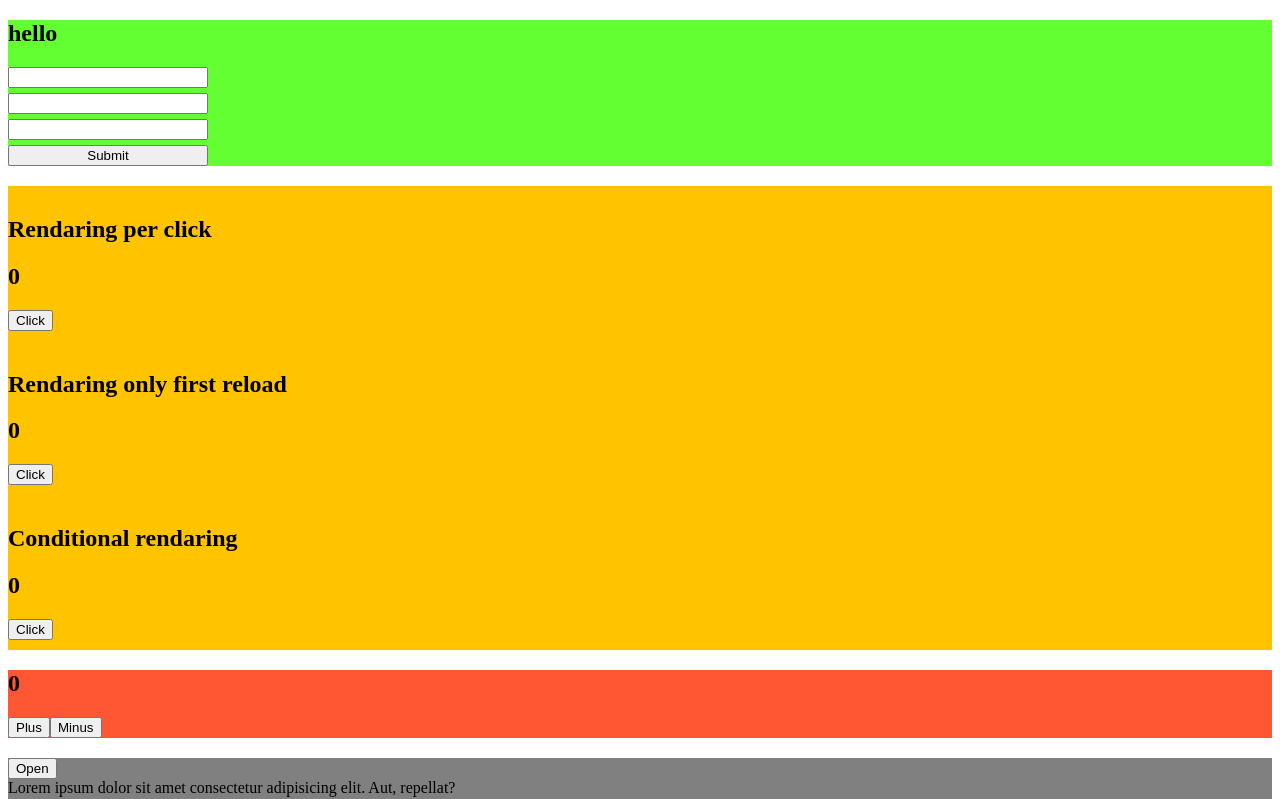
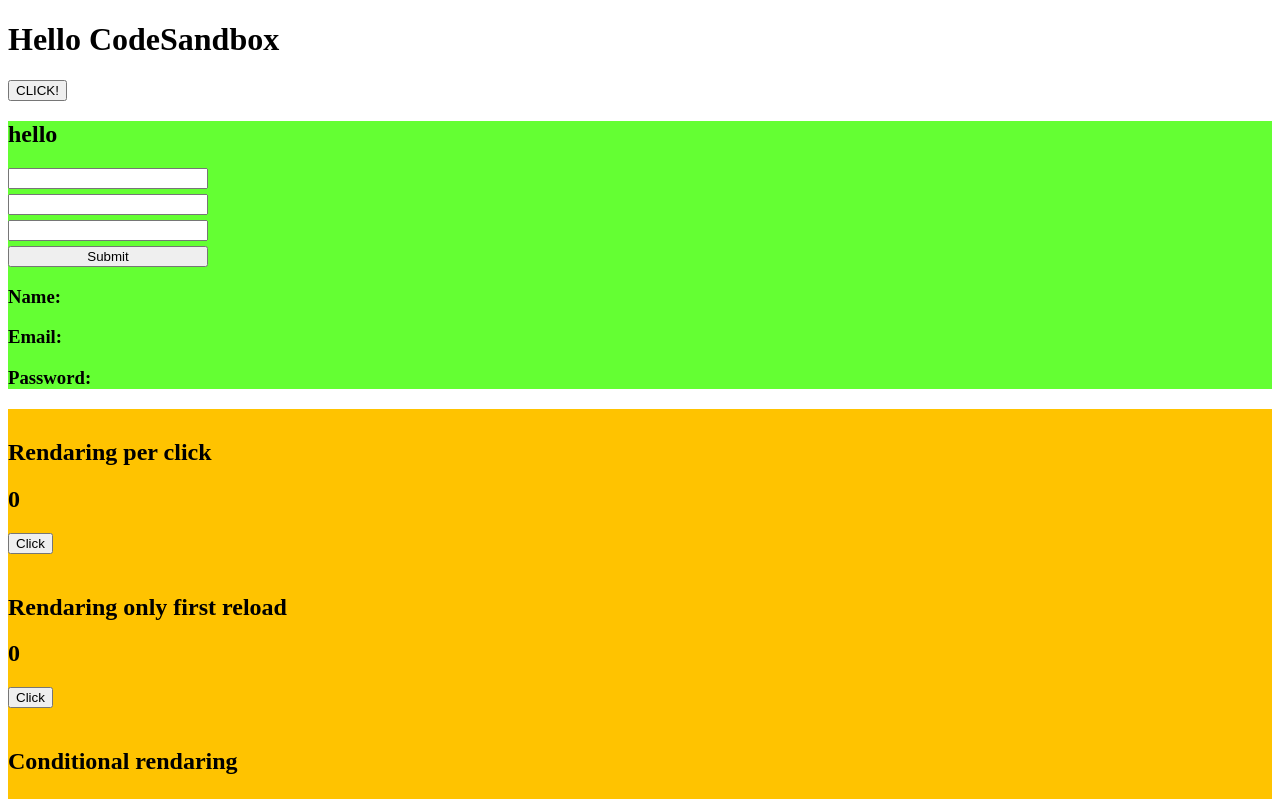
Before and after one commit to mnosumon/hook-practice, a React (Vite) app: page / in a window 1280 px wide. Shown: the top 799 px of the page. Built offline with nearby package versions, Linux system fonts and the light colour scheme.

Commit message:
Manually form submit

```diff
--- a/src/App.jsx
+++ b/src/App.jsx
@@ -3,10 +3,12 @@ import DropDown from './page/DropDown'
 import UseReducersHook from './page/UseReducersHook'
 import UseEffectHook from './page/UseEffectHook'
 import MultipleInput from './page/MultipleInput'
+import Other from './page/Other'
 
 const App = () => {
   return (
     <>
+    <Other/>
       <MultipleInput/>
       <UseEffectHook/>
       <UseReducersHook/>
--- a/src/page/MultipleInput.jsx
+++ b/src/page/MultipleInput.jsx
@@ -1,6 +1,12 @@
-import React, { useState } from 'react'
+import React, { useRef, useState } from 'react'
 
 const MultipleInput = () => {
+
+  let nameRef = useRef(null)
+  let emailRef = useRef(null)
+  let passwordRef = useRef(null)
+
+
   let [recieve, setRecieve] = useState({
     name: " ",
     email: " ",
@@ -14,9 +20,10 @@ const MultipleInput = () => {
       [name]: value
     }))
   }
-console.log(recieve);
   let handleSubmit = ()=>{
-
+    nameRef.current.innerText = `Name: ${recieve.name}`
+    emailRef.current.innerText = `Email: ${recieve.email}`
+    passwordRef.current.innerText = `password: ${recieve.password}`
   }
   return (
 
@@ -29,9 +36,9 @@ console.log(recieve);
           <input type="submit" placeholder='Submit' onClick={handleSubmit}/>
         </div>
         <div>
-          <h3>{recieve.name}</h3>
-          <h3>{recieve.email}</h3>
-          <h3>{recieve.password}</h3>
+          <h3 ref={nameRef}>Name: </h3>
+          <h3 ref={emailRef}>Email: </h3>
+          <h3 ref={passwordRef}>Password: </h3>
         </div>
 
     </section>
--- /dev/null
+++ b/src/page/Other.jsx
@@ -0,0 +1,17 @@
+import React, { useState, useRef, useEffect } from "react";
+
+export default function Other() {
+  let myRef = useRef();
+
+
+  let click = () => {
+    console.log(myRef.current.innerHTML);
+  };
+
+  return (
+    <div className="App">
+      <h1 ref={myRef}>Hello CodeSandbox</h1>
+      <button onClick={click}>CLICK!</button>
+    </div>
+  );
+}
```
